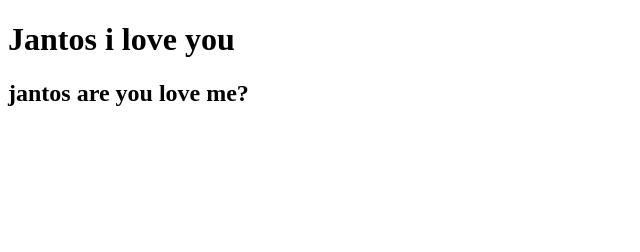
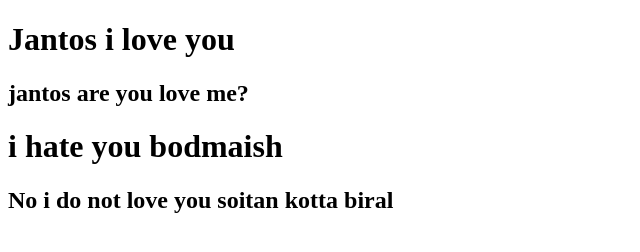
Before and after one commit to programinghero2/git-conflick, a plain HTML site: page index.html in a window 1280 px wide. Shown: the whole page, without its empty margins (0-640 px from the left). Drawn offline with Linux system fonts and the light colour scheme.

Commit message:
sub-repo-changed

```diff
--- a/index.html
+++ b/index.html
@@ -9,6 +9,8 @@
 <body>
     <h1>Jantos i love you</h1>
     <h2>jantos are you love me?</h2>
+    <h1>i hate you bodmaish</h1>
+    <h2>No i do not love you soitan kotta biral</h2>
 
 </body>
 </html>
```
